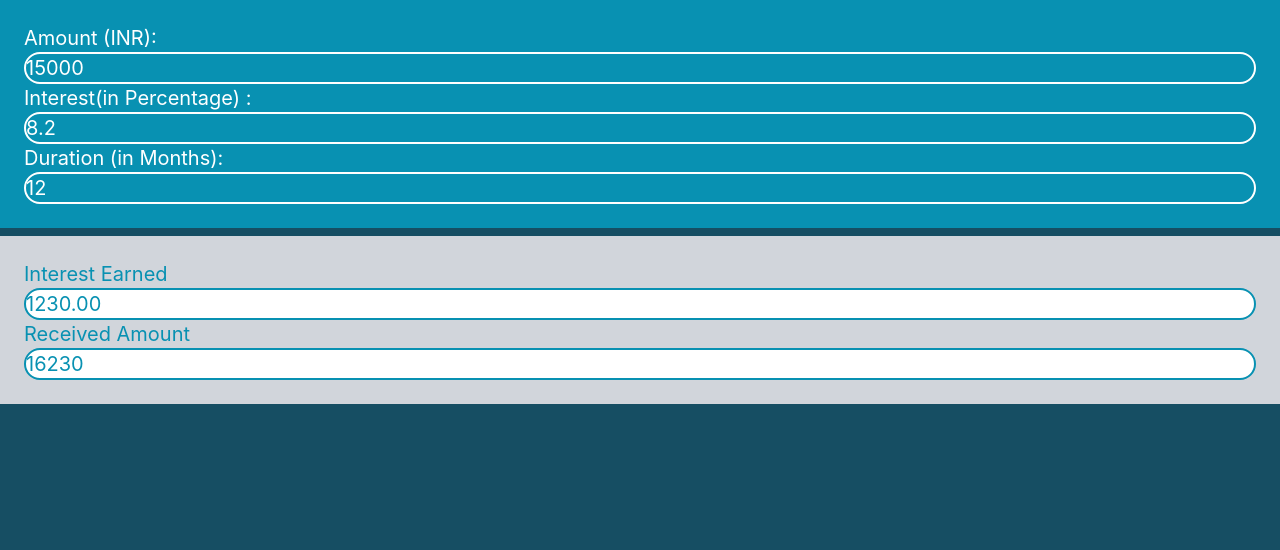
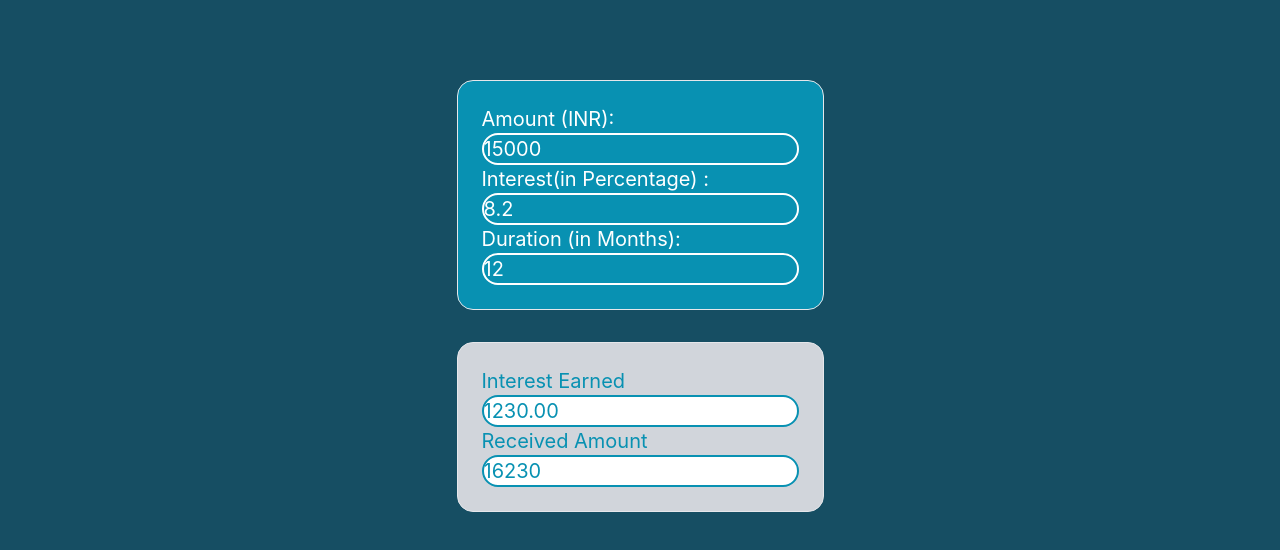
Before and after one commit to Mathurvaibhav29/Basic_Projects, a React (Create React App) app: page / in a window 1280 px wide. Shown: the top 550 px of the page. Built offline with nearby package versions, Linux system fonts and the light colour scheme.

Commit message:
Minor changes by Taiwind

```diff
--- a/src/App.js
+++ b/src/App.js
@@ -1,35 +1,31 @@
-import { useState } from 'react';
-import './App.css';
-import UserInput from './components/UserInput';
-import Calculation from './components/Calculation';
+import { useState } from "react";
+import "./App.css";
+import UserInput from "./components/UserInput";
+import Calculation from "./components/Calculation";
 
 function App() {
-  const[enteredValue,setEnteredValue]= useState({
-    Amount:15000,
-    Interest:8.2,
-    Duration:12
-   })
-   function handleChange(event) {
+  const [enteredValue, setEnteredValue] = useState({
+    Amount: 15000,
+    Interest: 8.2,
+    Duration: 12,
+  });
+  function handleChange(event) {
     const { name, value } = event.target;
-    setEnteredValue(prevState => ({
+    setEnteredValue((prevState) => ({
       ...prevState,
-      [name]: +value
+      [name]: +value,
     }));
-
-
   }
   return (
-<>
-
-<div className="bg-cyan-900 min-h-screen">
-
-  <UserInput handleChange={handleChange} enteredValue={enteredValue}/>
-  <Calculation  enteredValue={enteredValue}/>
-
-</div>
-</>
+    <>
+      <div className="bg-cyan-900 min-h-screen">
+        <div className=" grid justify-center items-center">
+          <UserInput handleChange={handleChange} enteredValue={enteredValue} />
+          <Calculation enteredValue={enteredValue} />
+        </div>
+      </div>
+    </>
   );
 }
 
-
 export default App;
--- a/src/components/Calculation.jsx
+++ b/src/components/Calculation.jsx
@@ -9,11 +9,11 @@ function Calculation({ enteredValue }) {
 
   return (
     <>
-      <div className="bg-gray-300 p-6 mt-2 text-xl text-cyan-600 ">
-        <label className="flex flex-col">
+      <div className="bg-gray-300 p-6 text-xl text-cyan-600 mt-8 border rounded-2xl">
+        <label className="flex flex-col  ">
           Interest Earned
           <input
-          className="border-2 border-cyan-600 rounded-full"
+            className="border-2 border-cyan-600 rounded-full"
             name="receivedInterest"
             type="number"
             value={receivedInterest}
@@ -21,7 +21,12 @@ function Calculation({ enteredValue }) {
         </label>
         <label className="flex flex-col">
           Received Amount
-          <input className="border-2 border-cyan-600 rounded-full" name="receivedAmount" type="number" value={receivedAmount} />
+          <input
+            className="border-2 border-cyan-600 rounded-full"
+            name="receivedAmount"
+            type="number"
+            value={receivedAmount}
+          />
         </label>
       </div>
     </>
--- a/src/components/UserInput.jsx
+++ b/src/components/UserInput.jsx
@@ -1,7 +1,7 @@
 function UserInput({ handleChange, enteredValue }) {
   return (
     <>
-      <div className="bg-cyan-600 p-6 text-xl text-white ">
+      <div className="bg-cyan-600 p-6 text-xl text-white mt-20 border rounded-2xl">
         <label className="flex flex-col">
           Amount (INR):
           <input
@@ -25,7 +25,7 @@ function UserInput({ handleChange, enteredValue }) {
         <label className="flex flex-col">
           Duration (in Months):
           <input
-            className="bg-cyan-600 border-2 rounded-full border-white"
+            className="bg-cyan-600 border-2 rounded-full border-white "
             name="Duration"
             type="number"
             value={enteredValue.Duration}
```
